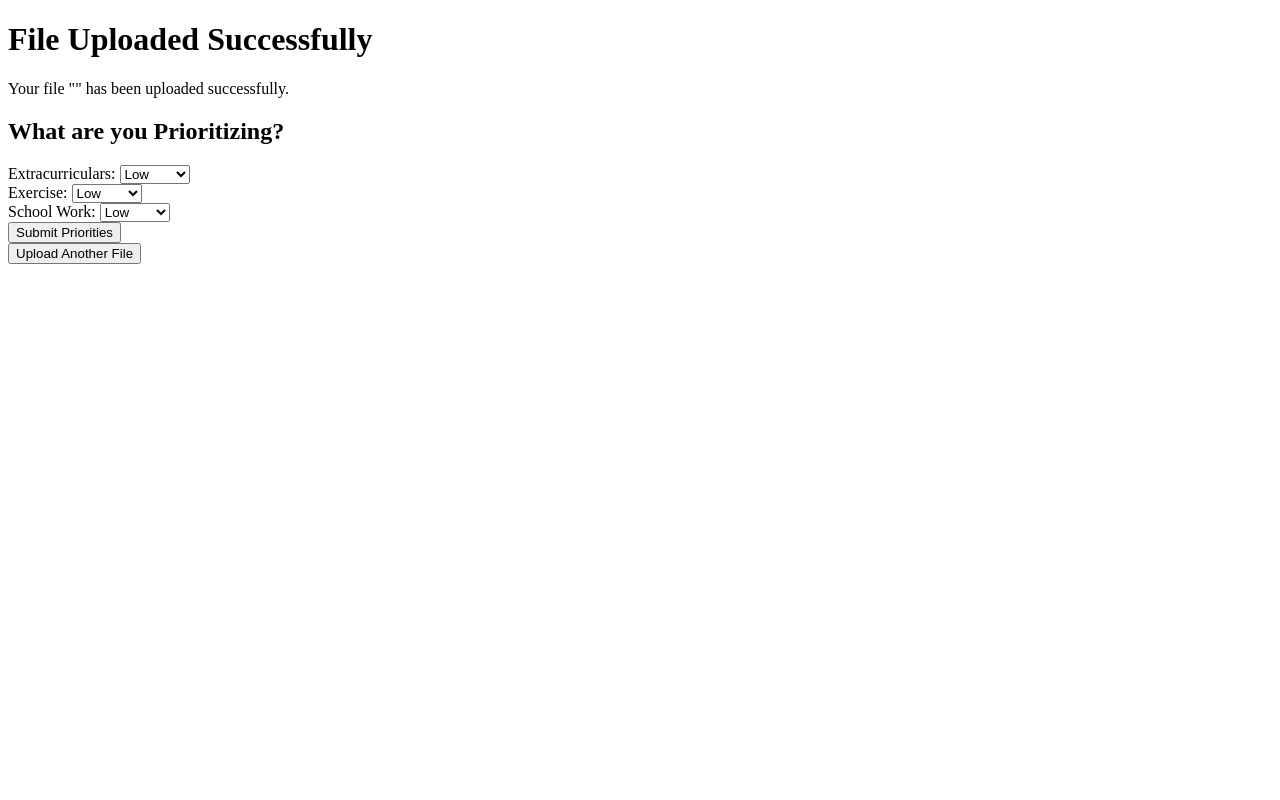
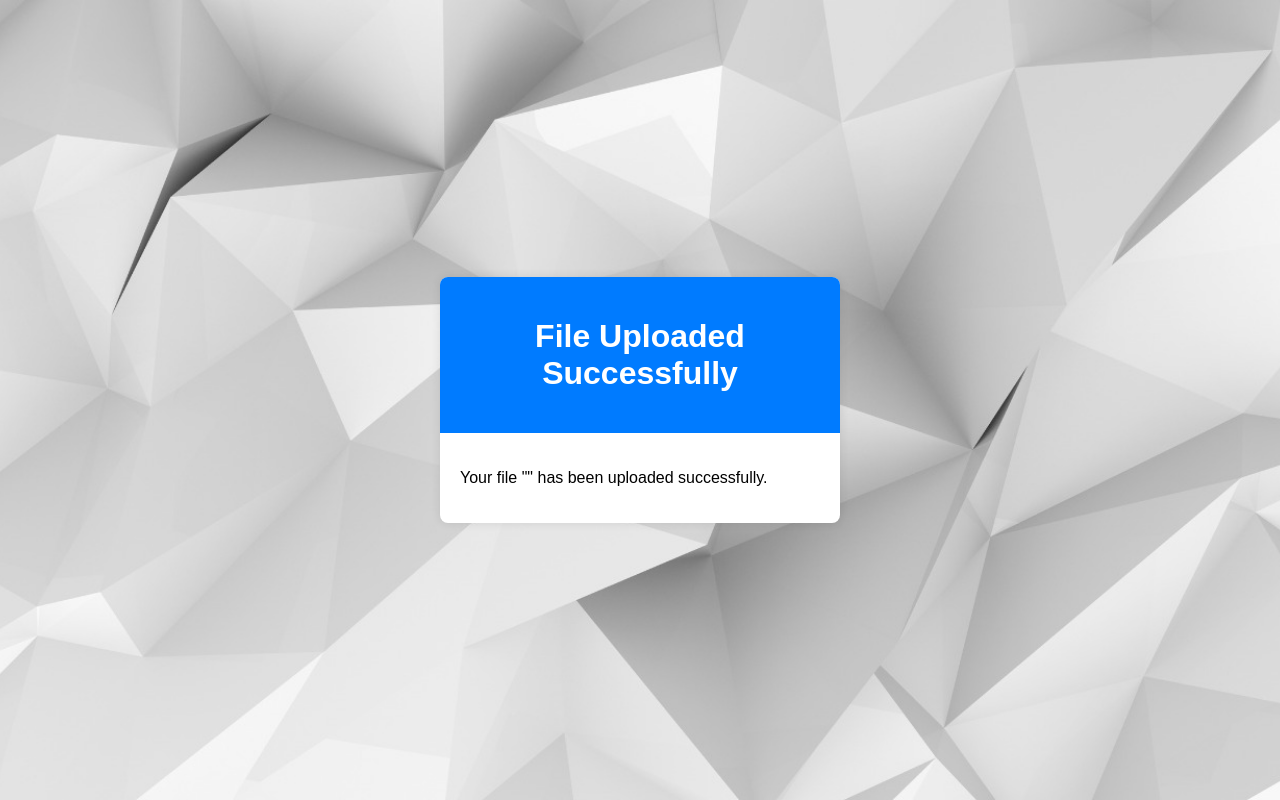
Before and after one commit to Visnu-Pandian/HenHacks-2025, a Flask app: template templates/results.html in a window 1280 px wide. Run offline with Flask 3, Linux system fonts and the light colour scheme; the template is opened without the code that fills it, so the values that code supplies are empty.

Commit message:
Goodbye World

```diff
--- a/app.py
+++ b/app.py
@@ -1,10 +1,9 @@
 from flask import Flask, render_template, request, redirect, url_for
 import os
-import icalendar
 
 app = Flask(__name__)
 app.config['UPLOAD_FOLDER'] = 'uploads'
-app.config['ALLOWED_EXTENSIONS'] = {'ics'}
+app.config['ALLOWED_EXTENSIONS'] = {'txt', 'pdf', 'png', 'jpg', 'jpeg', 'gif'}
 
 def allowed_file(filename):
     return '.' in filename and filename.rsplit('.', 1)[1].lower() in app.config['ALLOWED_EXTENSIONS']
@@ -23,28 +22,12 @@ def upload_file():
     if file and allowed_file(file.filename):
         filename = file.filename
         file.save(os.path.join(app.config['UPLOAD_FOLDER'], filename))
-        return redirect(url_for('results', filename=filename))
+        return filename
     return redirect(request.url)
 
 @app.route('/results/<filename>')
 def results(filename):
-    file_path = os.path.join(app.config['UPLOAD_FOLDER'], filename)
-    with open(file_path, 'rb') as file:
-        gcal = icalendar.Calendar.from_ical(file.read())
-
-    events = []
-    for component in gcal.walk():
-        if component.name == "VEVENT":
-            event = {
-                'summary': component.get('summary'),
-                'dtstart': component.get('dtstart').dt,
-                'dtend': component.get('dtend').dt,
-                'location': component.get('location'),
-                'description': component.get('description')
-            }
-            events.append(event)
-
-    return render_template('results.html', filename=filename, events=events)
+    return render_template('results.html', filename=filename)
 
 if __name__ == '__main__':
     app.run(debug=True)
--- a/static/styles.css
+++ b/static/styles.css
@@ -1,103 +1,73 @@
 body {
     font-family: Arial, sans-serif;
-    background-color: #f4f4f4;
+    background-color: #e0e0e0;
+    background-image: url("/static/assets/bgdesign.jpg");
+    background-size: cover;
+    background-position: center;
+    background-repeat: repeat;
     margin: 0;
     padding: 0;
+    display: flex;
+    justify-content: center;
+    align-items: center;
+    height: 100vh;
 }
 
 .container {
-    max-width: 800px;
-    margin: 0 auto;
-    padding: 20px;
     background-color: #fff;
+    border-radius: 8px;
     box-shadow: 0 0 10px rgba(0, 0, 0, 0.1);
+    overflow: hidden;
+    width: 400px;
+    max-width: 100%;
 }
 
 header {
+    background-color: #007bff;
+    color: #fff;
+    padding: 20px;
     text-align: center;
-    margin-bottom: 20px;
 }
 
-h1 {
-    font-size: 2em;
-    margin: 0;
+main {
+    padding: 20px;
 }
 
 .upload-section {
-    margin-bottom: 20px;
+    display: flex;
+    flex-direction: column;
+    align-items: center;
 }
 
 .drop-zone {
-    border: 2px dashed #ccc;
+    border: 2px dashed #007bff;
+    border-radius: 4px;
     padding: 20px;
     text-align: center;
     cursor: pointer;
+    margin-bottom: 10px;
+    transition: background-color 0.3s;
+}
+
+.drop-zone:hover {
+    background-color: #e0e0e0;
 }
 
 .drop-zone.drag-over {
-    border-color: #000;
+    background-color: #e0e0e0;
+}
+
+#fileInput {
+    display: none;
 }
 
 .file-list {
-    margin-top: 10px;
+    margin-bottom: 10px;
+    width: 100%;
+    text-align: left;
 }
 
-.upload-status {
-    margin-top: 10px;
-    color: red;
-}
-
-button {
-    display: inline-block;
-    padding: 10px 20px;
-    margin-top: 10px;
-    background-color: #007bff;
-    color: #fff;
-    border: none;
-    cursor: pointer;
-    font-size: 1em;
-}
-
-button img {
-    vertical-align: middle;
-    margin-left: 10px;
-}
-
-button:hover {
-    background-color: #0056b3;
-}
-
-/* New styles for the priority section */
-.priority-section {
-    margin-top: 20px;
-    padding: 20px;
-    border: 1px solid #ccc;
-    background-color: #f9f9f9;
-    text-align: center;
-}
-
-.priority-section h2 {
-    font-size: 1.5em;
-    margin-bottom: 10px;
-}
-
-.priority-section label {
-    display: block;
-    margin-bottom: 5px;
-    font-weight: bold;
-}
-
-.priority-section select {
-    width: 100%;
-    padding: 8px;
-    margin-bottom: 10px;
-    border: 1px solid #ccc;
-    border-radius: 4px;
-    background-color: #fff;
-    font-size: 1em;
-}
-
-.priority-section button {
+#uploadButton {
     background-color: #007bff;
     color: #fff;
     border: none;
@@ -107,8 +77,21 @@ button:hover {
     transition: background-color 0.3s;
 }
 
-.priority-section button:hover {
+#uploadButton img {
+    width: 20px;
+    height: 20px;
+    position: relative;
+    top: 5px;
+    left: 4px;
+}
+
+#uploadButton:hover {
     background-color: #0056b3;
+}
+
+.upload-status {
+    margin-top: 20px;
+    text-align: center;
 }
 
 footer {
--- a/templates/results.html
+++ b/templates/results.html
@@ -3,7 +3,8 @@
 <head>
     <meta charset="UTF-8">
     <meta name="viewport" content="width=device-width, initial-scale=1.0">
-    <title>Results</title>
+    <title>Upload Results</title>
+    <link rel="stylesheet" href="{{ url_for('static', filename='styles.css') }}">
 </head>
 <body>
     <div class="container">
@@ -12,70 +13,7 @@
         </header>
         <main>
             <p>Your file "{{ filename }}" has been uploaded successfully.</p>
-            <!-- New menu for prioritizing schedule -->
-            <div class="priority-section">
-                <h2>What are you Prioritizing?</h2>
-                <form id="priorityForm">
-                    <label for="extracurriculars">Extracurriculars:</label>
-                    <select id="extracurriculars" name="extracurriculars">
-                        <option value="low">Low</option>
-                        <option value="medium">Medium</option>
-                        <option value="high">High</option>
-                    </select>
-                    <br>
-                    <label for="exercise">Exercise:</label>
-                    <select id="exercise" name="exercise">
-                        <option value="low">Low</option>
-                        <option value="medium">Medium</option>
-                        <option value="high">High</option>
-                    </select>
-                    <br>
-                    <label for="schoolWork">School Work:</label>
-                    <select id="schoolWork" name="schoolWork">
-                        <option value="low">Low</option>
-                        <option value="medium">Medium</option>
-                        <option value="high">High</option>
-                    </select>
-                    <br>
-                    <button type="button" onclick="submitPriorities()">Submit Priorities</button>
-                </form>
-            </div>
-            <!-- Add a button to navigate back to the upload page -->
-            <button onclick="window.location.href='/'">Upload Another File</button>
         </main>
     </div>
-    <script>
-        document.addEventListener('DOMContentLoaded', () => {
-            // Function to submit priorities
-            function submitPriorities() {
-                const extracurriculars = document.getElementById('extracurriculars').value;
-                const exercise = document.getElementById('exercise').value;
-                const schoolWork = document.getElementById('schoolWork').value;
-
-                // Placeholder URL for submitting priorities
-                const url = '/submit_priorities'; // Change this URL as needed
-
-                // Send priorities to the server
-                fetch(url, {
-                    method: 'POST',
-                    headers: {
-                        'Content-Type': 'application/json',
-                    },
-                    body: JSON.stringify({
-                        extracurriculars: extracurriculars,
-                        exercise: exercise,
-                        schoolWork: schoolWork,
-                    }),
-                })
-                .then(response => response.json())
-                .then(data => {
-                    console.log('Priorities submitted:', data);
-                })
-                .catch(error => {
-                    console.error('Error submitting priorities:', error);
-                });
-            }
-        });
-    </script>
 </body>
 </html>
```
Also changed, not shown: templates/index.html (+4 -11 lines).
